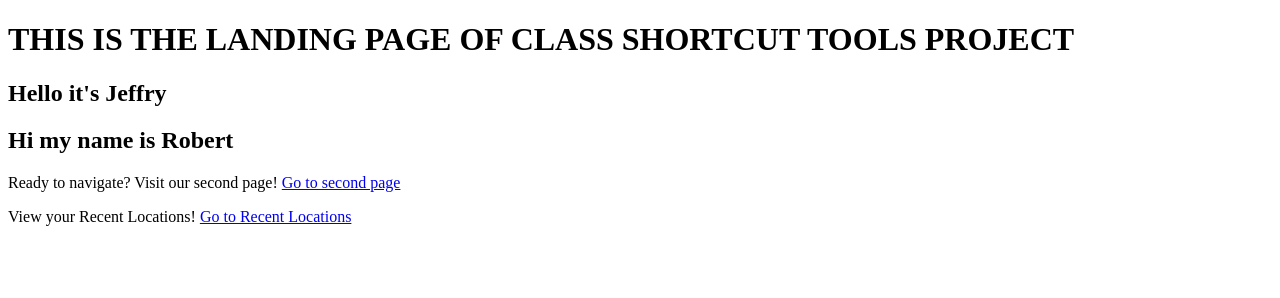
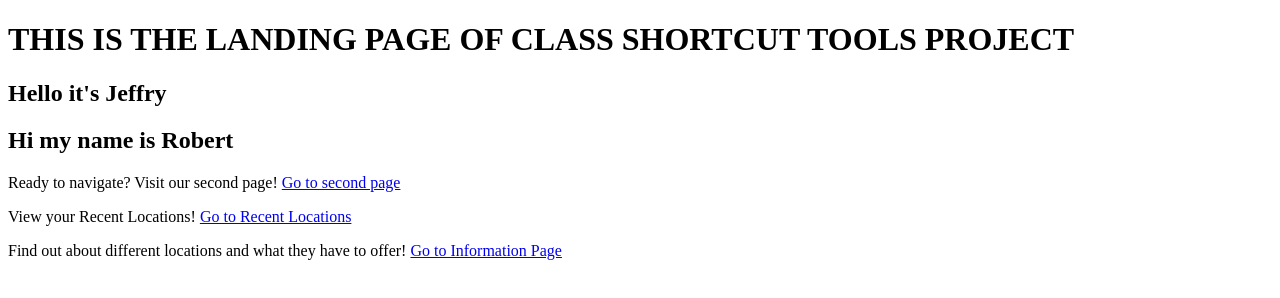
Before and after one commit to g-bu/ProjectTeam8, a plain HTML site: page index.html in a window 1280 px wide. Drawn offline with Linux system fonts and the light colour scheme.

Commit message:
link to page 4

```diff
--- a/index.html
+++ b/index.html
@@ -11,6 +11,7 @@
       <h2> Hi my name is Robert</h2>
       <p> Ready to navigate? Visit our second page! <a href="page3.html"> Go to second page </a></p>
       <p> View your Recent Locations! <a href="page2.html"> Go to Recent Locations </a></p>
+      <p>Find out about different locations and what they have to offer! <a href="page4.html">Go to Information Page</a></p>
     </header>
   </body>
 </html>
```
